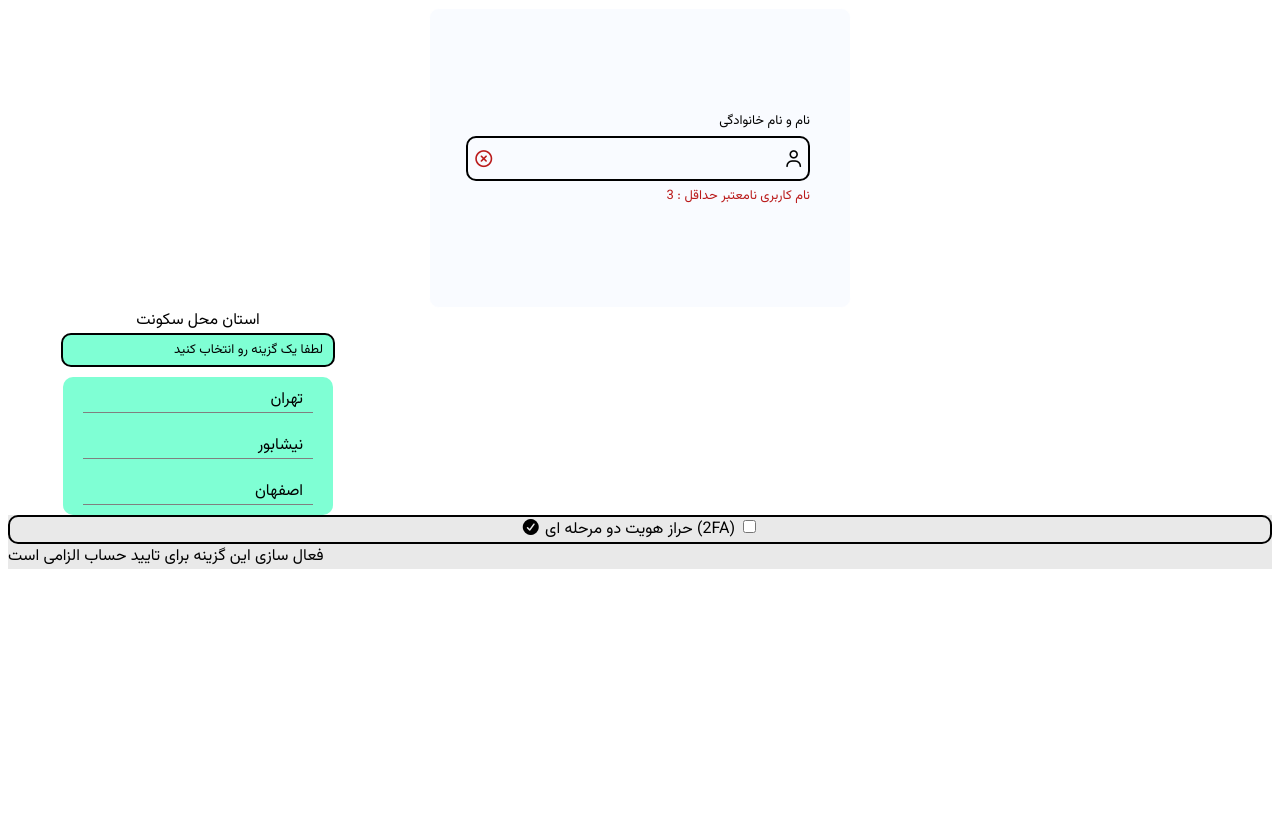
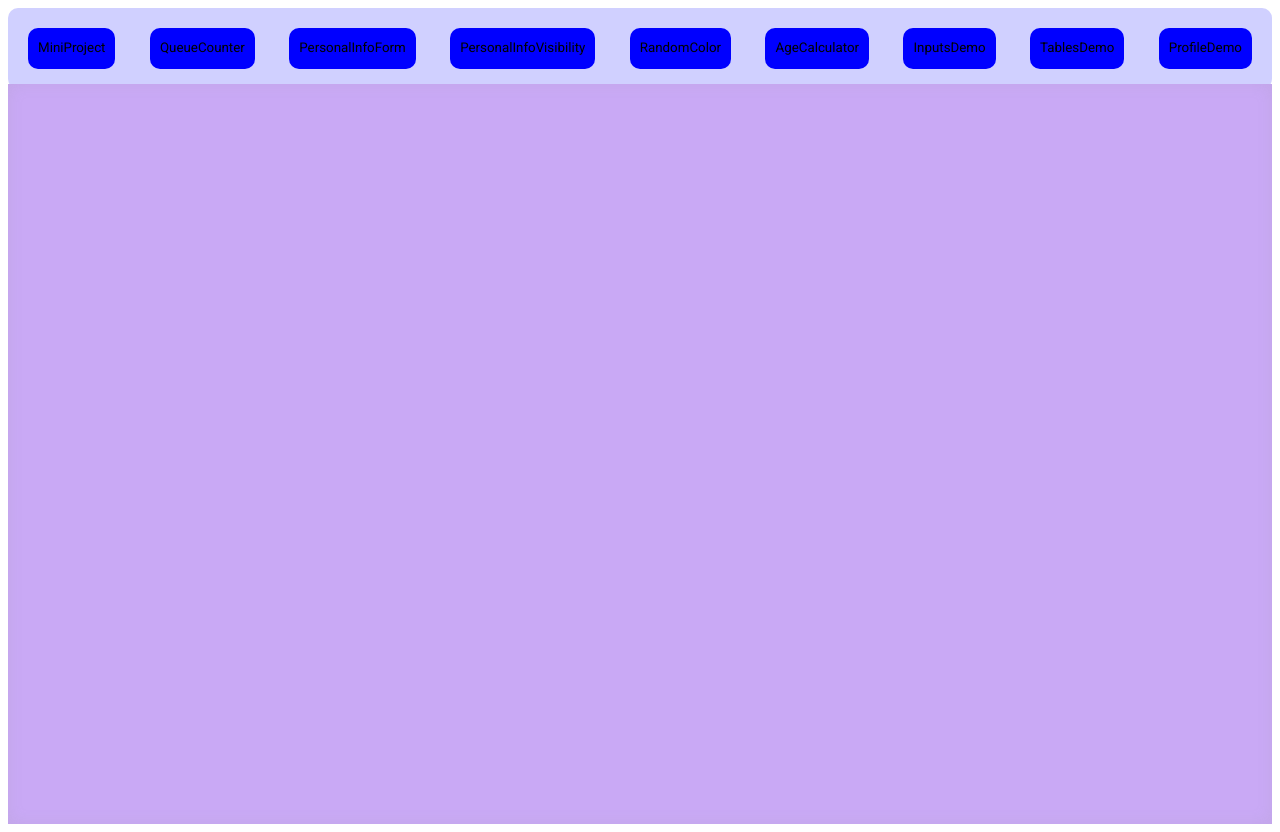
Before and after one commit to ArshBiG/Vue2-Project, a Vue app: page / in a window 1280 px wide. Before the commit the page ends 800 px from the top, so only its background shows below. Built offline with nearby package versions, Linux system fonts and the light colour scheme.

Commit message:
change randomColor selectBox, fix Style checkbox, app

```diff
--- a/src/App.vue
+++ b/src/App.vue
@@ -1,32 +1,41 @@
 <script>
-// import TestServer from './components/testServer.vue';
 
 
-// import MiniProject from './components/miniProject.vue';
-// import QueueCounter from './components/QueueCounter.vue';
-// import PersonalInfoForm from './components/PersonalInfoForm.vue';
-// import PersonalInfoVisibility from './components/PersonalInfoVisibility.vue';
-// import RandomColor from './components/randomColor.vue';
-// import AgeCalculator from './components/AgeCalculator.vue';
-// import InputDemo from './components/InputDemo.vue';
+import MiniProject from './components/miniProject.vue';
+import QueueCounter from './components/QueueCounter.vue';
+import PersonalInfoForm from './components/PersonalInfoForm.vue';
+import PersonalInfoVisibility from './components/PersonalInfoVisibility.vue';
+import RandomColor from './components/randomColor.vue';
+import AgeCalculator from './components/AgeCalculator.vue';
 import InputsDemo from './components/InputsDemo.vue';
 
-// import ProfileDemo from './components/profileDemo.vue';
-// import TablesDemo from './components/TablesDemo.vue';
+import ProfileDemo from './components/profileDemo.vue';
+import TablesDemo from './components/TablesDemo.vue';
 
 export default {
+  data(){
+    return{
+      viewPages: ""
+    }
+  },
+
+  methods:{
+    handleCheckPage(page){
+      this.viewPages = page
+    }
+  },
+
+
   components: {
-    // MiniProject,
-    // QueueCounter,
-    // PersonalInfoForm,
-    // PersonalInfoVisibility,
-    // RandomColor,
-    // AgeCalculator,
-    // InputDemo,
+    MiniProject,
+    QueueCounter,
+    PersonalInfoForm,
+    PersonalInfoVisibility,
+    RandomColor,
+    AgeCalculator,
     InputsDemo,
-    // TablesDemo,
-    // ProfileDemo,
-    // TestServer
+    TablesDemo,
+    ProfileDemo,
   }
 }
 
@@ -36,71 +45,95 @@ export default {
 
 <template>
   <div>
-
-    <!-- <div>
+    <div class="conteiner" >
+      <button @click="handleCheckPage('MiniProject')">MiniProject</button>
+      <button @click="handleCheckPage('QueueCounter')" >QueueCounter</button>
+      <button @click="handleCheckPage('PersonalInfoForm')">PersonalInfoForm</button>
+      <button @click="handleCheckPage('PersonalInfoVisibility')">PersonalInfoVisibility</button>
+      <button @click="handleCheckPage('RandomColor')">RandomColor</button>
+      <button @click="handleCheckPage('AgeCalculator')">AgeCalculator</button>
+      <button @click="handleCheckPage('InputsDemo')">InputsDemo</button>
+      <button @click="handleCheckPage('TablesDemo')">TablesDemo</button>
+      <button @click="handleCheckPage('ProfileDemo')">ProfileDemo</button>
+    </div>
+<div class="list" >
+    <div v-if="viewPages === 'MiniProject' ">
       <MiniProject />
     </div>
 
-    <hr>
-    <div>
+    <div v-if="viewPages === 'QueueCounter'" >
       <h1>Task Queue</h1>
       <QueueCounter/>
     </div>
 
-    <hr>
-    <div>
+    <div v-if="viewPages === 'PersonalInfoForm'" >
       <h1>Task Personal Information</h1>
       <PersonalInfoForm />
     </div>
 
-    <hr>
-    <div>
+    <div v-if="viewPages === 'PersonalInfoVisibility'" >
       <h1>Task Personal Information Visibility</h1>
       <PersonalInfoVisibility />
     </div>
 
-    <hr>
-    <div>
+    <div v-if="viewPages === 'RandomColor'" >
       <h1>Task Random Color Generator</h1>
       <randomColor />
     </div>
 
-    <hr>
-    <div>
+    <div v-if="viewPages === 'AgeCalculator'" >
       <h1>Task Age Calculator</h1>
       <AgeCalculator />
-    </div> -->
+    </div>
 
-    <!-- <div>
-
-      <h1>Task Input Demo</h1>
-      <InputDemo />
-    </div> -->
-
-    <div>
+    <div v-if="viewPages === 'InputsDemo'" >
       <InputsDemo/>
     </div>
 
-    <!-- <div>
+    <div v-if="viewPages === 'TablesDemo'" >
       <TablesDemo/>
-    </div> -->
+    </div>
 
-    <!-- <div>
+    <div v-if="viewPages === 'ProfileDemo'" >
       <ProfileDemo/>
-    </div> -->
-
-    <!-- <div>
-      <TestServer/>
-    </div> -->
-
+    </div>
+</div>
 
   </div>
 </template>
 
-<style>
+<style lang="scss" scoped >
 @import url('https://fonts.googleapis.com/css2?family=Vazirmatn:wght@400;500;600;700&display=swap');
 
 * {
   font-family: 'Vazirmatn', sans-serif;
 }
+
+.conteiner{
+  background-color: #d0d0ff;
+  padding: 20px;
+  display: flex;
+  flex: column;
+  justify-content: space-between;
+  align-items: flex-start;
+  gap: 10px;
+  user-select: none;
+  border-radius: 10px;
+
+  button{
+    padding: 10px;
+    background-color: blue;
+    border: none;
+    border-radius: 10px;
+  }
+}
+
+.list{
+  margin-top: -5px ;
+  padding: 50px;
+  min-height: 80vh;
+  background-color: #c9a9f5;
+  // border-radius: 10px ;
+  box-shadow: inset 0 0 15px rgba(150, 150, 150, 0.15);
+  }
 </style>
--- a/src/components/InputsDemo.vue
+++ b/src/components/InputsDemo.vue
@@ -108,7 +108,6 @@ export default{
 
         handleselect(option){
             this.customSelect.inSelect = option
-            console.log("select in :",this.customSelect.inSelect)
         },
 
         handleChecked(check){
@@ -133,10 +132,10 @@ export default{
         @selected="handleselect"
         />
 
-        <!-- <CustomCheckBox
+        <CustomCheckBox
         :value="checkBox"
         @checked="handleChecked"
-        /> -->
+        />
 
         <CustomCheckBox
         :value="switchBox"
--- a/src/components/inputs/CustomCheckBox.vue
+++ b/src/components/inputs/CustomCheckBox.vue
@@ -21,8 +21,6 @@ export default{
       this.isValid = !this.isValid
 
       this.$emit('checked', this.isValid )
-      console.log("this Value :",this.value.inCheck)
-      console.log("this Value :",this.value.isValid)
 
     }
   }
@@ -30,10 +28,10 @@ export default{
 </script>
 
 <template>
-  <div>
     <div class="conteiner" >
       <div>
 
+        <div class="wrapper" >
           <div class="conteiner__selectSections" >
 
             <!-- checkBox Sections -->
@@ -82,18 +80,39 @@ export default{
           </div>
 
         </div>
+
     </div>
     </div>
 </template>
 
 <style lang="scss" scoped >
 .conteiner{
-  background-color: #e9e9e9;
+  width: 100%;
+  display: flex;
+  justify-content: center;
+  align-items: center;
+  user-select: none;
 
+.wrapper{
+  display: flex;
+  flex-direction: column;
+  justify-content: center;
+  align-items: flex-end;
+  width: 370px;
+  height: 200px;
+  background-color: #f9fbff;
+  padding: 20px;
+  border-radius: 10px;
+  margin: 10px;
+
+}
   &__selectSections{
+    width: 100%;
+    // max-width: 320px;
     display: flex;
+    padding: -10px;
     flex-direction: row;
-    justify-content: center;
+    justify-content: flex-end;
     align-items: center;
     border: 2px solid black;
     border-radius: 10px;
@@ -101,6 +120,22 @@ export default{
 
     &--checkBox{
       padding: 10px;
+
+      label{
+        padding: 10px;
+      }
+      input{
+        transform: translateY(25%);
+
+      }
+      i{
+        transform: translateY(15%);
+      }
+    }
+
+      &--switchBox{
+              padding: 10px;
+
       label{
         padding: 10px;
       }
--- a/src/components/inputs/CustomSelect.vue
+++ b/src/components/inputs/CustomSelect.vue
@@ -13,7 +13,7 @@ export default{
 
   data(){
     return{
-      isOpen:true,
+      isOpen:false,
       isValid:false,
       selected: this.select
     }
@@ -28,23 +28,36 @@ export default{
   methods:{
     handleSelect(option){
       this.$emit('selected', option)
-      console.log("checkSelect",this.selected.inSelect)
     },
 
     handleOpen(){
       this.isOpen = !this.isOpen
+    },
+    handleClickOutside(event){
+      if(!this.$refs.select.contains(event.target)){
+        this.isOpen = false
       }
+    }
+  },
+
+  mounted(){
+    document.addEventListener("click", this.handleClickOutside )
+  },
+
+  beforeDestroy(){
+    document.removeEventListener('click', this.handleClickOutside )
   }
 }
 </script>
 
 <template>
   <div class="conteiner" >
-
+    <div class="conteiner__wrapper" >
       <label>
         {{ select.label }}
       </label>
 
+      <div ref="select" >
         <div
         @click="handleOpen"
         class="conteiner__selectSections"
@@ -72,7 +85,7 @@ export default{
           <span
           v-for="option in options"
           :key="option.key"
-        @click="handleSelect(option.key)"
+          @click="handleSelect(option.key), isOpen = false "
           >
           <span
           >
@@ -80,6 +93,29 @@ export default{
           </span>
               </span>
           </div>
+
+        </div>
+      </div>
+
+      <div class="messageSections" >
+      <div class="conteiner__selectSections--message" >
+        <span v-if="selectedOptions" >گزینه ی انتخاب شده : {{ selectedOptions.name || "" }}</span>
+        <span v-else >گزینه ای انتخاب نکردی خوشگله :) </span>
+      </div>
+
+      <div class="conteiner__selectSections--messageInfo" >
+        <span v-if="selected.inSelect === 'esfahan'" >
+          واقعا {{ selectedOptions.name || "" }} خیلی جای خوشگل هست
+        </span>
+        <span v-else-if="selected.inSelect === 'tehran'" >
+          واقعا {{ selectedOptions.name || "" }} خیلی جای زشتی هست
+        </span>
+        <span v-else-if="selected.inSelect === 'neyshabour'" >
+          واقعا {{ selectedOptions.name || "" }} خیلی جای جذابی هست
+        </span>
+      </div>
+    </div>
+
     </div>
 
   </div>
@@ -87,17 +123,35 @@ export default{
 
 <style lang="scss" scoped >
 .conteiner{
+  margin: 0;
+  box-sizing: border-box;
   display: flex;
   flex-direction: column;
   justify-content: center;
   align-items: center;
-  width: 380px;
+  width: 100%;
   direction: rtl;
+  user-select: none;
+  margin: 30px 0 30px 0;
+  padding: 10px;
+  font-size: small;
 
+.messageSections{
+  background: #7fc3ff;
+  border-radius: 10px;
+  padding: 10px;
+  margin: 20px 0 0 0;
+}
   label{
     display: flex;
     justify-content: start;
     align-items: start;
+  }
+
+  &__wrapper{
+  background-color: #f9fbff;
+  padding: 70px;
+  border-radius: 10px;
   }
 
   &__selectSections{
@@ -107,7 +161,7 @@ export default{
     border: 2px solid black;
     border-radius: 10px;
     width: 250px;
-    background-color: aquamarine;
+    background-color: #7fc3ff;
     font-size: small;
   }
 
@@ -117,7 +171,7 @@ export default{
 
     flex-direction: column;
     width: 250px;
-    background-color: aquamarine;
+    background-color: #7fc3ff;
     border-radius: 10px;
     margin-top: 10px;
 
--- a/src/components/inputs/CustomTextInput.vue
+++ b/src/components/inputs/CustomTextInput.vue
@@ -88,7 +88,6 @@ export default{
   box-sizing: border-box;
   display: flex;
   justify-content: center;
-  height: auto;
   width: 100%;
   height: 300px;
 }
--- a/src/components/randomColor.vue
+++ b/src/components/randomColor.vue
@@ -4,6 +4,7 @@ export default {
     return {
         // Save Generated Colors
         colors: [],
+        savedColor:[],
 
         // Save Hovered Color
         hoveredColor: null
@@ -33,6 +34,14 @@ export default {
 
     hideColor() {
         this.hoveredColor = null
+        },
+
+    handleSavedColor(color){
+      if(
+        !this.savedColor.includes(color)
+      ){
+        this.savedColor.push(color)
+      }
     }
 
   }
@@ -66,22 +75,26 @@ export default {
           <span>{{ color }}</span>
 
           <!-- Copy Color to Clipboard -->
+           <div class="btn__copy" >
             <button
-            class="btn__copy"
               @click="copyColor(color)"
             >
               📋
             </button>
+            <button
+            @click="handleSavedColor(color)"
+            >
+            ✚
+            </button>
+          </div>
+        </div>
       </div>
     </div>
 
-      <!-- <div
-        v-if="copiedColor"
-        class="toast"
-        >
-        ✓ {{ copiedColor }} copied!
-    </div> -->
-
+    <div class="personal__saveList" >
+      <span>
+        Save in color List : {{ savedColor .length ? savedColor.join(' , ') : "چیزی سیو نشده فعلا"}}
+      </span>
     </div>
 
   </div>
@@ -136,7 +149,7 @@ export default {
     align-items: center;
     border-radius: 5px;
     cursor: pointer;
-    transition: 0.3s ease;
+    transition: 0.5s ease;
 
     // &:hover {
     //   box-shadow: 0 3px 8px rgba(0, 0, 0, 0.2);
@@ -149,25 +162,43 @@ export default {
     //   display: none;
       align-items: center;
       gap: 5px;
-      padding: 5px;
-      background-color: white;
+      padding: 7px;
+      background-color: #e9e9e9;
       color: black;
       border-radius: 5px;
+      font-size: small;
+      transform: translateY(15px);
+      box-shadow: 1 0 15px rgba(150, 150, 150, 0.15);
     }
 
     .btn__copy {
+      margin-top: 5px;
       padding: 5px;
       font-size: 14px;
       cursor: pointer;
-      background-color: white;
+      background-color: #e9e9e9;
       color: black;
       border: 1px solid #ccc;
       border-radius: 5px;
+
+      button{
+        background: transparent;
+        border: none;
+      }
 
       &:hover {
         background-color: #eeeeee;
       }
     }
+
+  }
+
+  &__saveList{
+    text-align: center;
+    padding: 5px;
+    margin-top: 30px;
+    background-color: #4CAF50;
+    border-radius: 5px;
   }
 }
 
```
Lines whose indentation alone changed are shown as unchanged.
